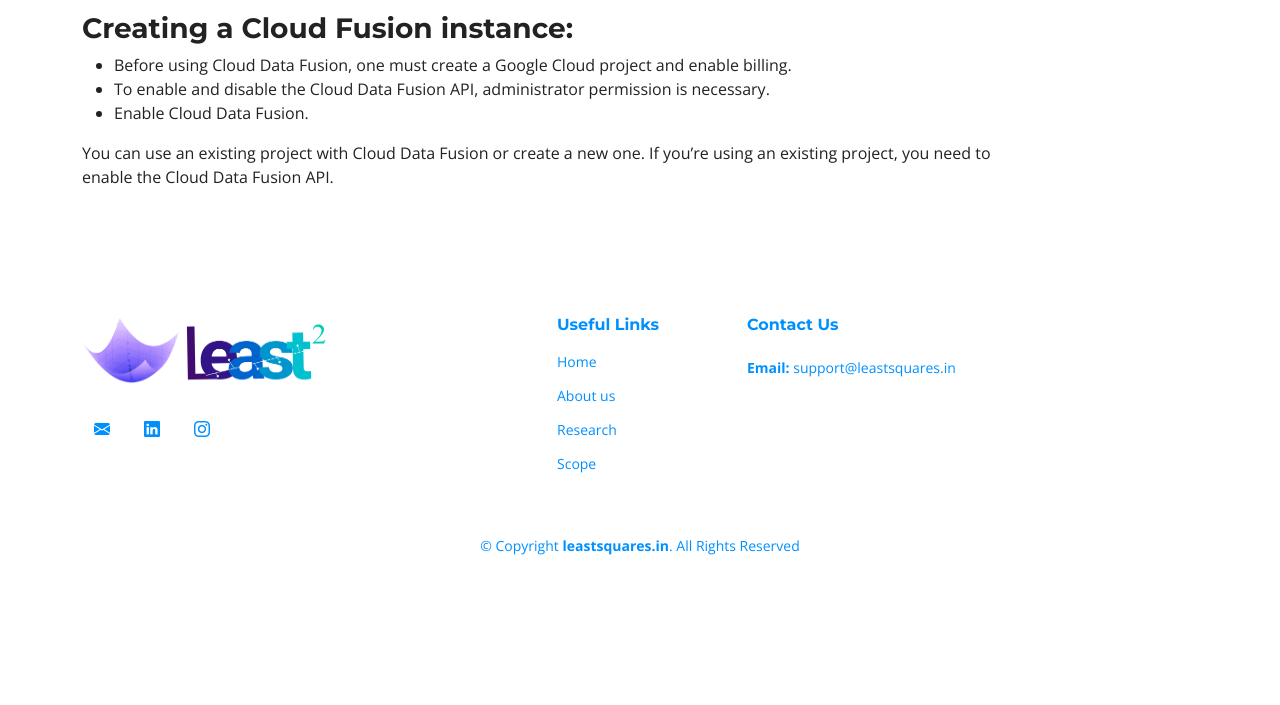
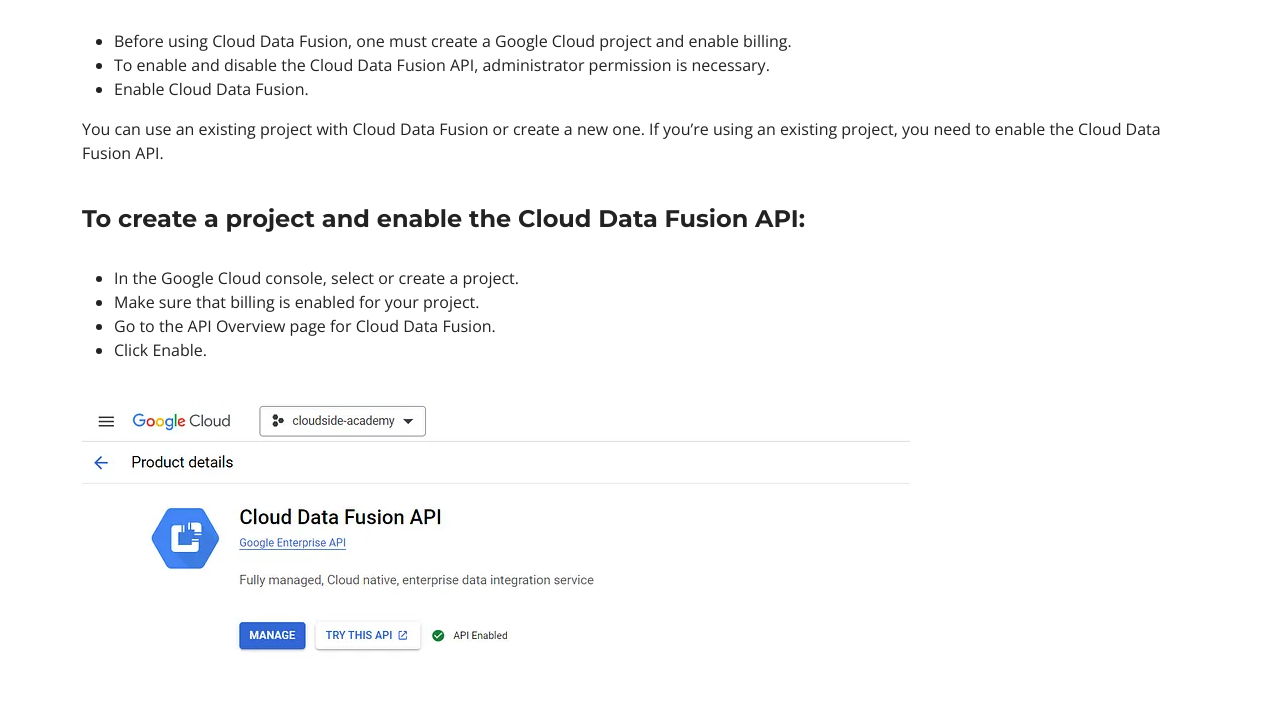
Before and after one commit to leastsquares-web/leastsquares.github.io, a plain HTML site: page HandsonCloudDataFusion.html in a window 1280 px wide. Shown: the part 955-1660 px from the top of the page. Before the commit the page ends 1565 px from the top, so only its background shows below. Drawn offline with nearby package versions, Linux system fonts and the light colour scheme.

Commit message:
Update HandsonCloudDataFusion.html

```diff
--- a/HandsonCloudDataFusion.html
+++ b/HandsonCloudDataFusion.html
@@ -115,7 +115,7 @@
       <div class="container" data-aos="fade-up" >
         <div class="row justify-content-between gy-4 mt-4">
 
-          <div class="col-lg-10">
+          <div class="col-lg-12">
             <div class="portfolio-description">
               <h1 style = "color: #6f60f1"><strong>Hands-on Cloud Data Fusion</strong></h2>
               <h4>Creating a simple pipeline from CloudMySql to BigQuery</h4>
@@ -143,7 +143,7 @@
 
               <br>
               <h3><strong>Creating a Cloud Fusion instance:</strong></h3>
-
+              <br>
                 <ul>
                     <li>Before using Cloud Data Fusion, one must create a Google Cloud project and enable billing.</li>
                     <li>To enable and disable the Cloud Data Fusion API, administrator permission is necessary.</li>
@@ -152,7 +152,17 @@
               <p>
                 You can use an existing project with Cloud Data Fusion or create a new one. If you’re using an existing project, you need to enable the Cloud Data Fusion API.
               </p>
-
+              <br>
+              <h4><strong>To create a project and enable the Cloud Data Fusion API:</strong></h4>
+              <br>
+                              <ul>
+                    <li>In the Google Cloud console, select or create a project.</li>
+                    <li>Make sure that billing is enabled for your project.</li>
+                    <li>Go to the API Overview page for Cloud Data Fusion.</li>
+                                <li>Click Enable.</li>
+                </ul>
+              <br>
+              <img src = "assets/img/hf.jpg">
             </div>
           </div>
 
```
